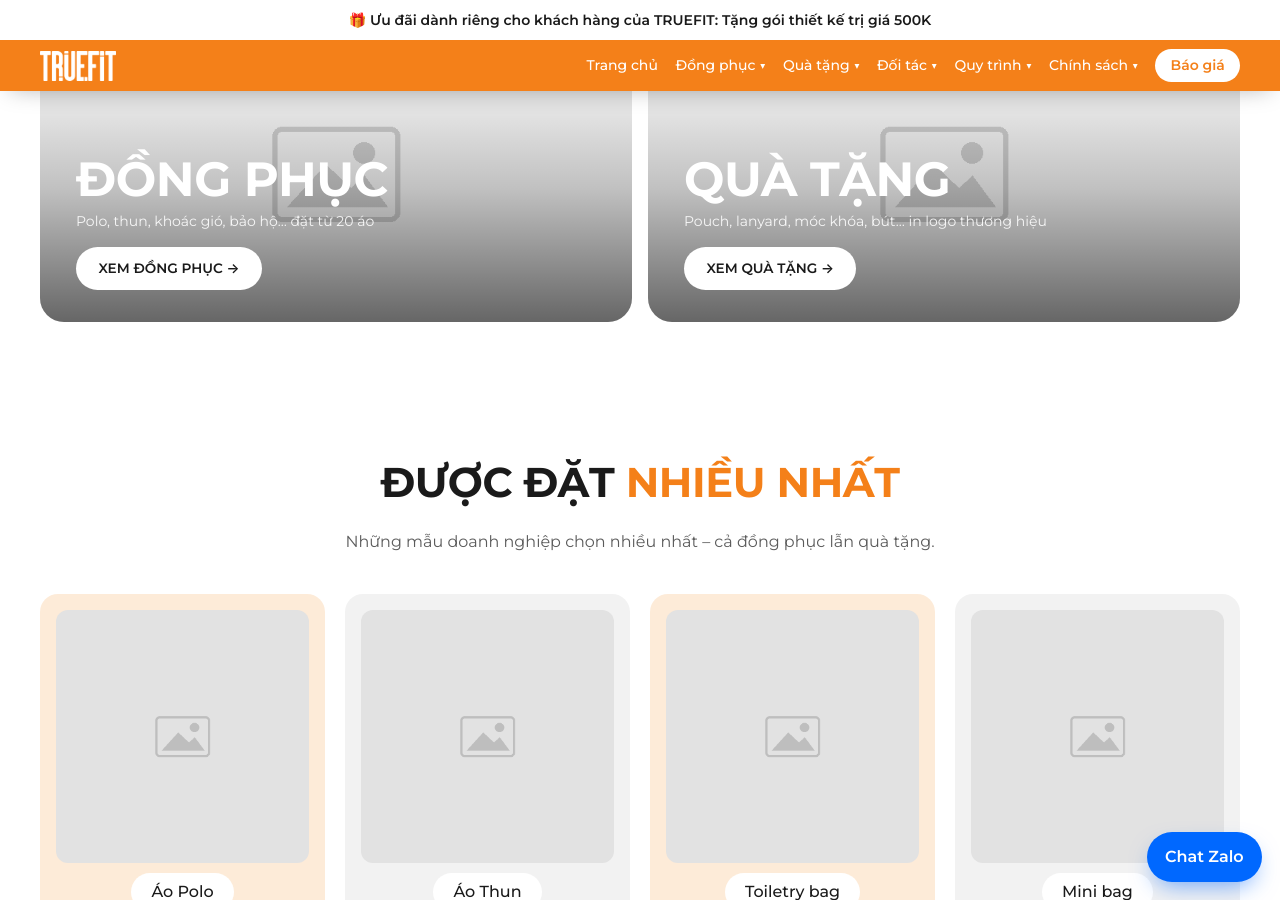
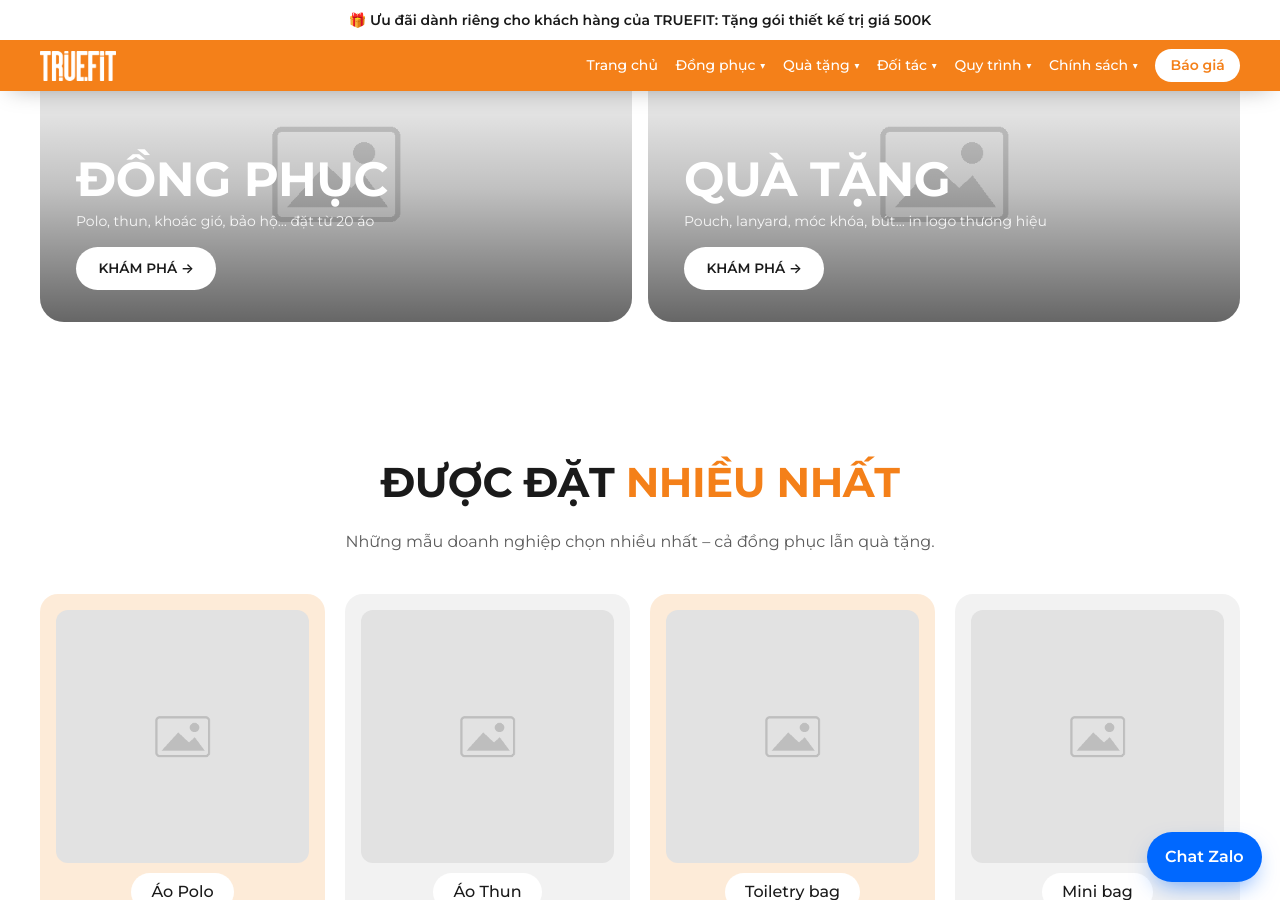
Before and after one commit to bap47/truefit, a Jekyll site: the page built from index.html, in a window 1280 px wide and 900 px high, scrolled down 1573 px. Built offline with Jekyll 4.4.1, drawn with Linux system fonts in a browser that asks for light colours; some of the changed text lies outside the part shown.

Commit message:
Add files via upload

```diff
--- a/_data/trang_chu/1_dau_trang.yml
+++ b/_data/trang_chu/1_dau_trang.yml
@@ -1,6 +1,6 @@
 # Sửa trong CMS: Trang chủ ① Đầu trang
 uu_dai: 'Ưu đãi dành riêng cho khách hàng của TRUEFIT: Tặng gói thiết kế trị giá 500K'
-nut_tu_van: Tư vấn nhanh
+nut_tu_van: Liên hệ ngay
 tu_chuyen_giay: 5
 slides:
 - tieu_de: '*Giải pháp* đồng phục doanh nghiệp *trọn gói*'
@@ -8,12 +8,12 @@
 
     Khẳng định giá trị - Khơi nguồn sức mạnh'
   anh: /assets/img/demo/banner.png
-  nut_chu: Xem đồng phục
-  nut_link: /san-pham/dong-phuc/
+  nut_chu: ''
+  nut_link: ''
 - tieu_de: '*Merchandise* in logo *thương hiệu*'
   dong_phu: 'Quà sự kiện, welcome kit, quà tri ân khách hàng
 
     Đồng bộ nhận diện – sản xuất tại xưởng'
   anh: /assets/img/demo/banner.png
-  nut_chu: Xem quà tặng
-  nut_link: /san-pham/merchandise/
+  nut_chu: ''
+  nut_link: ''
--- a/_data/trang_chu/2b_hai_huong.yml
+++ b/_data/trang_chu/2b_hai_huong.yml
@@ -5,9 +5,9 @@
   mo_ta: Polo, thun, khoác gió, bảo hộ… đặt từ 20 áo
   anh: /assets/img/demo/ao-teambuilding.png
   link: /san-pham/dong-phuc/
-  nut: Xem đồng phục
+  nut: Khám phá
 - ten: Quà tặng
   mo_ta: Pouch, lanyard, móc khóa, bút… in logo thương hiệu
   anh: /assets/img/demo/pouch.png
   link: /san-pham/merchandise/
-  nut: Xem quà tặng
+  nut: Khám phá
```
